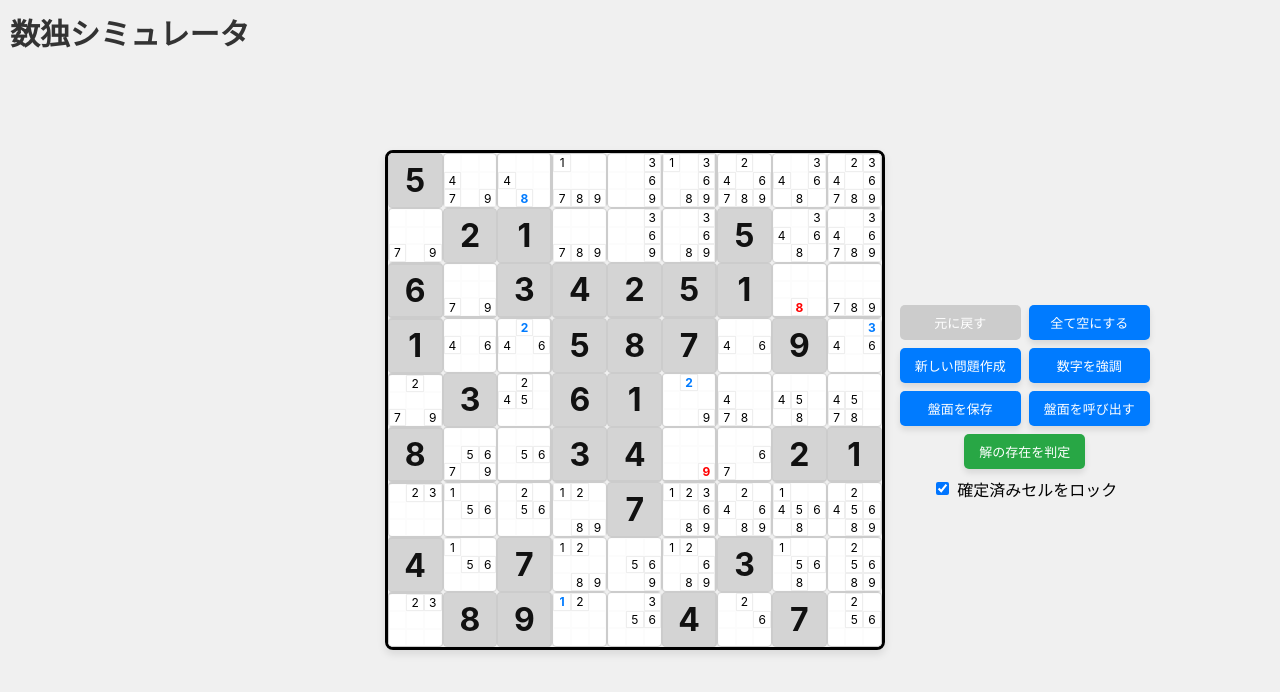
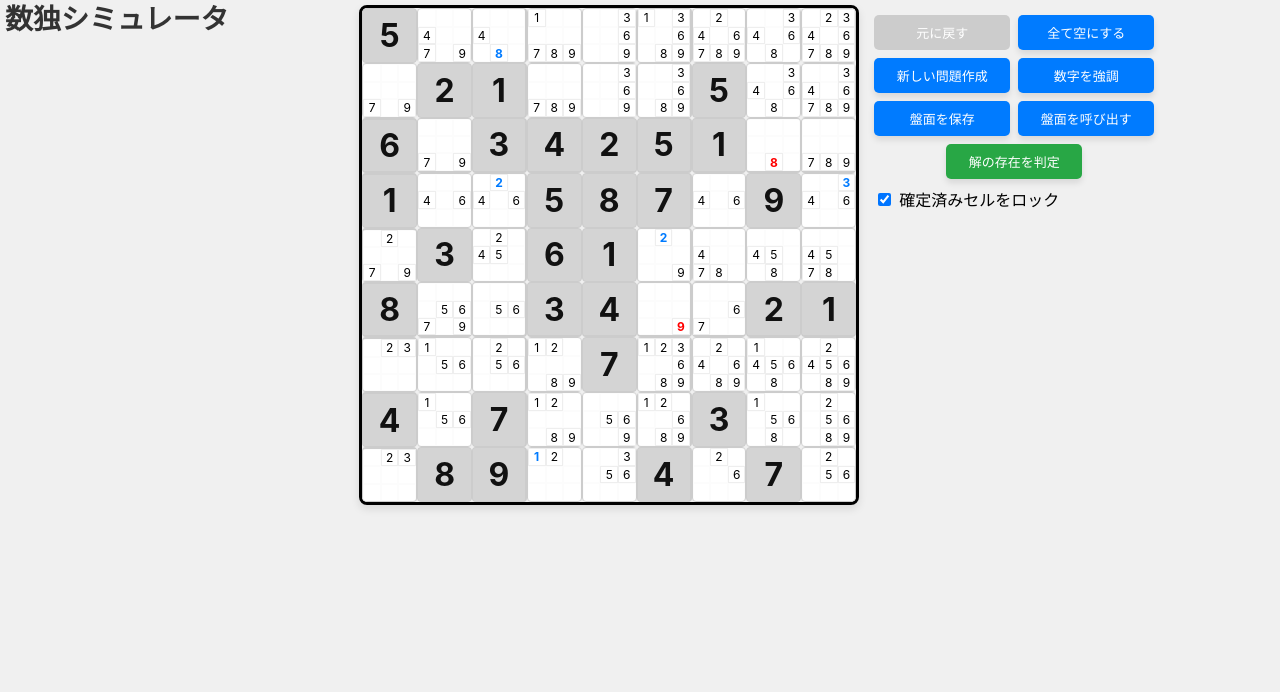
Before and after one commit to KskOHTA/RC, a plain HTML site: page SD.html in a window 1280 px wide. Drawn offline with Linux system fonts and the light colour scheme.

Commit message:
Update SD.html

```diff
--- a/SD.html
+++ b/SD.html
@@ -263,40 +263,43 @@
         @media (orientation: landscape) {
             body {
                 flex-direction: row; /* h1 と main-layout-container を横に並べる */
-                justify-content: center; /* 全体を水平方向中央揃え */
-                align-items: flex-start; /* h1 と main-layout-container を垂直方向上揃え */
-                gap: 15px; /* h1 と main-layout-container の間のギャップ */
+                justify-content: flex-start; /* 全体を水平方向左揃え */
+                align-items: flex-start; /* NEW: h1 と main-layout-container を垂直方向上揃え */
+                gap: 10px; /* h1 と main-layout-container の間のギャップを調整 */
+                padding: 5px; /* 全体のパディングを少し削減 */
             }
 
             h1 {
                 /* h1 は左上に配置される */
-                padding-bottom: 0; /* 縦パディングを削除 */
-                margin-bottom: 0; /* 縦マージンを削除 */
-                font-size: clamp(20px, 4vw, 30px); /* 少し小さめのフォントサイズに調整 */
+                padding: 0; /* NEW: パディングをゼロにする */
+                margin: 0; /* NEW: マージンをゼロにする */
+                line-height: 1em; /* NEW: 行の高さを制御し、スペースを削減 */
+                font-size: clamp(20px, 3vw, 28px); /* 少し小さめのフォントサイズに調整 */
                 flex-shrink: 0; /* h1 は縮まないようにする */
-                margin-top: 0; /* body の padding-top があるので、h1 のマージンは不要 */
+                white-space: nowrap; /* テキストの折り返しを防ぐ */
             }
 
             #main-layout-container {
                 flex-direction: row; /* 盤面と右パネルを左右に並べる */
                 justify-content: center; /* 水平方向中央揃え */
-                align-items: center; /* 盤面と右パネルを垂直中央揃え */
-                height: 100%; /* 高さ100%を維持してalign-items: center;が機能するように */
+                align-items: flex-start; /* NEW: 盤面と右パネルを垂直方向上揃え */
+                height: auto; /* NEW: 高さ100%の代わりにコンテンツの高さに合わせる */
                 width: auto; /* 幅はコンテンツと利用可能なスペースによって決まる */
                 flex-grow: 1; /* 残りの水平スペースを全て使う */
                 gap: 15px; /* 盤面と右パネル間のギャップを拡大 */
             }
 
             #right-panel {
-                justify-content: center; /* パネル内の要素を垂直中央揃え */
-                height: 100%; /* main-layout-containerの高さを使う */
+                justify-content: flex-start; /* NEW: パネル内の要素を垂直方向上揃え */
+                height: auto; /* NEW: 高さ100%の代わりにコンテンツの高さに合わせる */
+                padding-top: 5px; /* ボードの上端と揃えるための小さなパディング */
             }
 
             .controls {
                 flex-wrap: wrap; /* ボタンの折り返しを許可 (2列にするため) */
                 flex-direction: row; /* ボタンを横に並べる */
                 justify-content: center; /* ボタンを中央揃え */
-                max-width: 250px; /* 調整された最大幅 (ボタンのキャプションが収まるように) */
+                max-width: 280px; /* NEW: 調整された最大幅 (ボタンのキャプションが収まるように) */
                 gap: 8px; /* ボタン間のギャップを少し拡大 */
             }
 
@@ -308,7 +311,7 @@
             }
 
             .option-group {
-                align-self: center; /* 中央に配置 */
+                align-self: flex-start; /* NEW: チェックボックスを上揃え */
             }
         }
     </style>
@@ -937,7 +940,6 @@
             let calculatedBoardSize;
 
             if (window.innerWidth > window.innerHeight) { // ランドスケープモード
-                // Measure elements *after* CSS media queries have applied
                 const h1Width = h1Element.offsetWidth; // h1の幅を取得
                 const rightPanelWidth = rightPanelElement.offsetWidth; // 右パネルの幅を取得
                 const mainLayoutContainerGap = parseFloat(getComputedStyle(mainLayoutContainer).gap); // main-layout-container内のギャップ
@@ -953,9 +955,9 @@
                                              - rightPanelWidth
                                              - mainLayoutContainerGap;
 
-                // 盤面が利用できる垂直方向のスペースを計算 (bodyの上下パディングを引く)
-                // bodyのalign-itemsをflex-startに変更したため、利用可能な高さはh1を除いた残り全て
-                const availableHeightForBoard = window.innerHeight - bodyPaddingTop - bodyPaddingBottom;
+                // 盤面が利用できる垂直方向のスペースを計算 (bodyの上下パディングとh1の高さ、bodyのギャップを考慮)
+                // bodyのalign-itemsがflex-startなので、h1は上部に固定され、main-layout-containerはその下の残りのスペースを占める
+                const availableHeightForBoard = window.innerHeight - bodyPaddingTop - bodyPaddingBottom - h1Element.offsetHeight - bodyGap;
 
 
                 // 最終的なボードサイズは、最大500px、利用可能な幅、利用可能な高さのうち最も小さい値
```
